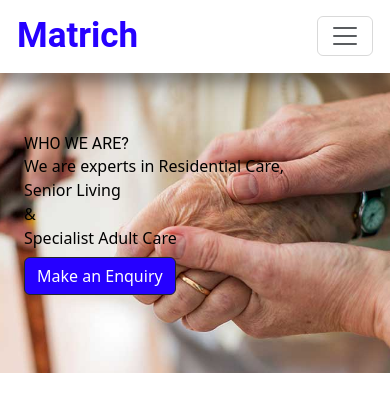
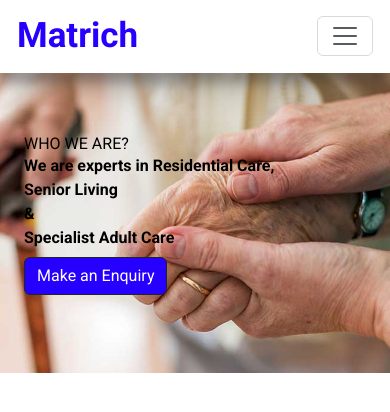
Before and after one commit to kifeakor22/matrich, a React (Create React App) app: page / in a window 390 px wide. Shown: the top 412 px of the page. Built offline with nearby package versions, Linux system fonts and the light colour scheme.

Commit message:
jumbo component fix

```diff
--- a/src/components/About/index.js
+++ b/src/components/About/index.js
@@ -44,7 +44,8 @@
           justifyContent: 'center',
           textAlign: 'left', // Align text to the left
           color: 'black',
-          paddingTop: '40px'
+          paddingTop: '40px',
+          fontFamily: 'Roboto, sans-serif'
         }}
       >
         <Typography variant="h5" sx={{ fontSize: '2.5rem' }}>
--- a/src/components/About/style.css
+++ b/src/components/About/style.css
@@ -27,6 +27,8 @@
          .MuiTypography-root {
              /* Adjust the font size for small screens */
              font-size: 1rem !important;
+             font-weight: 700;
+             font-family: Roboto,sans-serif;
              /* Change this to your preferred small font size */
          }
 }
--- a/src/index.css
+++ b/src/index.css
@@ -1,3 +1,7 @@
+/* styles.css */
+@import url('https://fonts.googleapis.com/css2?family=Roboto:wght@300;400;700&display=swap');
+
+/* Rest of your CSS styles here */
 body {
   margin: 0;
   font-family: -apple-system, BlinkMacSystemFont, 'Segoe UI', 'Roboto', 'Oxygen',
```
